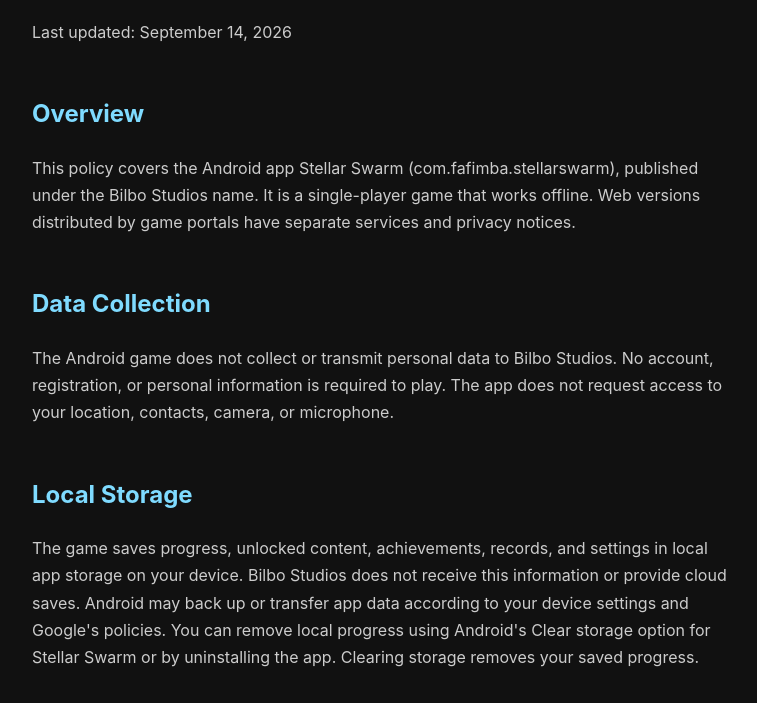
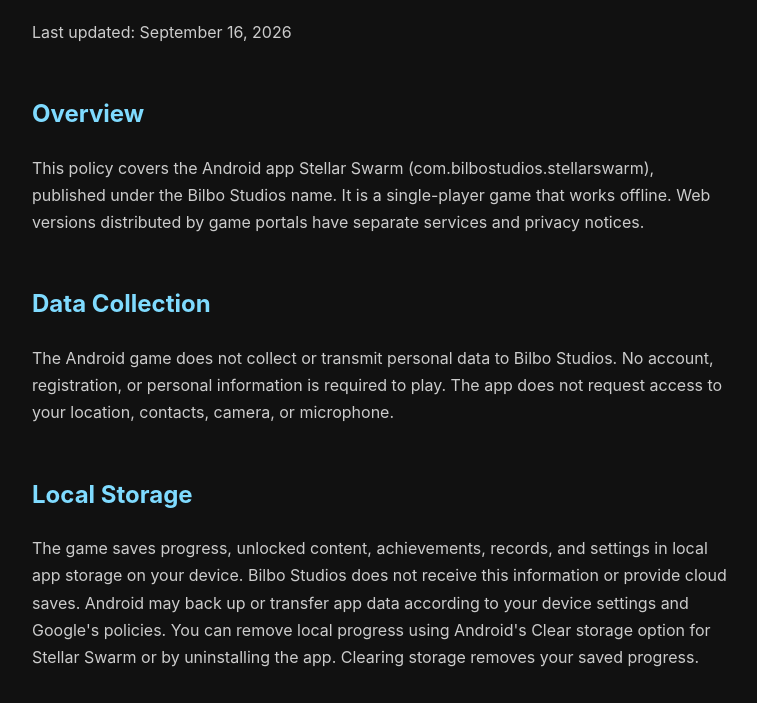
Before and after one commit to BilboStudios/bilbo-studios-web, a plain HTML site: page docs/games/stellar-swarm/privacy-policy.html in a window 1280 px wide. Shown: the part 97-800 px from the top of the page, without its empty margins (258-1015 px from the left). Drawn offline with Linux system fonts and the light colour scheme.

Commit message:
Update Stellar Swarm Android package in privacy policy

```diff
--- a/docs/games/stellar-swarm/privacy-policy.html
+++ b/docs/games/stellar-swarm/privacy-policy.html
@@ -13,10 +13,10 @@
 </head>
 <body>
     <h1>Stellar Swarm for Android — Privacy Policy</h1>
-    <p>Last updated: September 14, 2026</p>
+    <p>Last updated: September 16, 2026</p>
 
     <h2>Overview</h2>
-    <p>This policy covers the Android app Stellar Swarm (com.fafimba.stellarswarm), published under the Bilbo Studios name. It is a single-player game that works offline. Web versions distributed by game portals have separate services and privacy notices.</p>
+    <p>This policy covers the Android app Stellar Swarm (com.bilbostudios.stellarswarm), published under the Bilbo Studios name. It is a single-player game that works offline. Web versions distributed by game portals have separate services and privacy notices.</p>
 
     <h2>Data Collection</h2>
     <p>The Android game does not collect or transmit personal data to Bilbo Studios. No account, registration, or personal information is required to play. The app does not request access to your location, contacts, camera, or microphone.</p>
```
